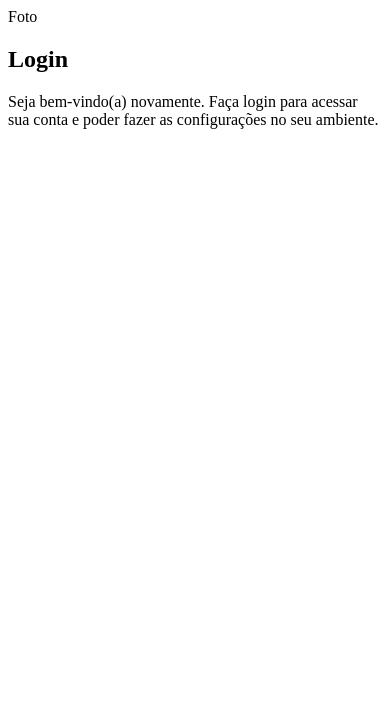
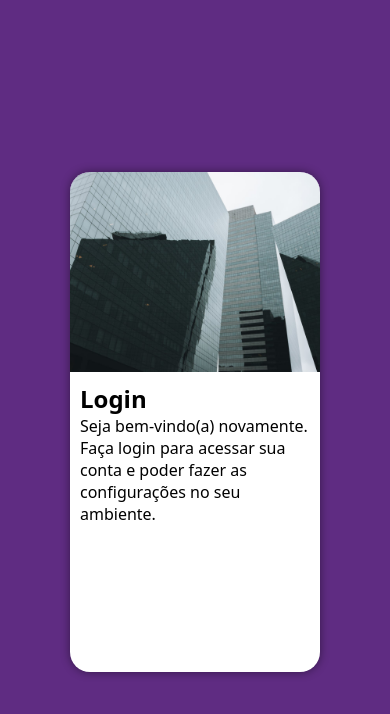
Before and after one commit to luanabuscariolo/Login-Project, a plain HTML site: page index.html in a window 390 px wide. Drawn offline with Linux system fonts and the light colour scheme.

Commit message:
Upgrade index and css
aplicando mobile first

```diff
--- a/index.html
+++ b/index.html
@@ -9,9 +9,7 @@
 <body>
     <main>
         <section id="login">
-            <div id="image">
-                Foto
-            </div>
+            <div id="image"></div>
             <div id="form">
                 <h1>Login</h1>
                 <p>Seja bem-vindo(a) novamente. Faça login para acessar sua conta e poder fazer as configurações no seu ambiente.</p>
--- a/styles/style.css
+++ b/styles/style.css
@@ -5,3 +5,49 @@
     Green: #49a09d
     Purple: #5f2c82
 */
+
+* {
+    font-family: system-ui, -apple-system, BlinkMacSystemFont, 'Segoe UI', Roboto, Oxygen, Ubuntu, Cantarell, 'Open Sans', 'Helvetica Neue', sans-serif;
+    padding: 0px;
+    margin: 0px;
+    box-sizing: border-box;
+}
+
+body, html {
+    background-color: #5f2c82;
+    height: 100vh;
+    width: 100vw;
+}
+
+main {
+    position: relative;
+    height: 100vh;
+    width: 100vw;
+}
+
+section#login {
+    position: absolute;
+    top: 50%;
+    left: 50%;
+    transform: translate(-50%, -50%);
+
+    background-color: white;
+    width: 250px;
+    height: 500px;
+    border-radius: 20px;
+    overflow: hidden;
+    box-shadow: 0px 0px 10px rgba(0, 0, 0, 0.452);
+}
+
+section#login > div#image {
+    display: block;
+    background: #5f2c82 url('../images/building.jpg') no-repeat;
+    height: 200px;
+    background-size: cover;
+    background-position: left bottom;
+}
+
+section#login > div#form {
+    display: block;
+    padding: 10px;
+}
```
